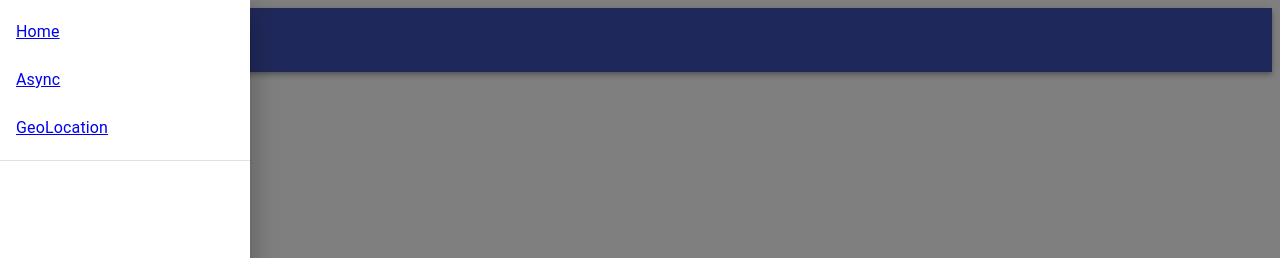
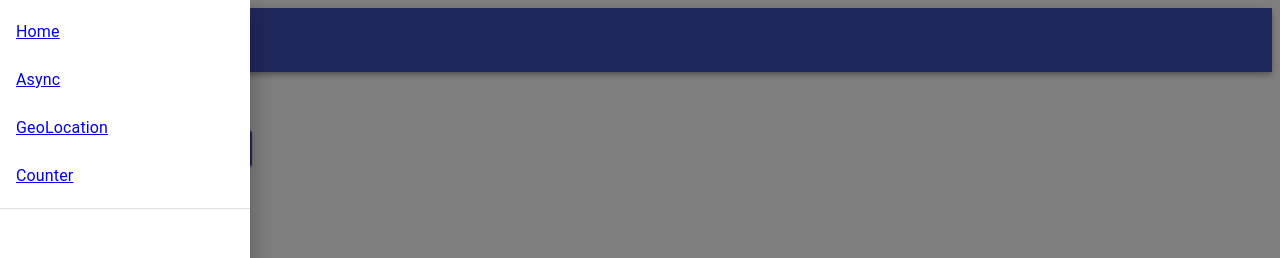
Before and after one commit to PSJgit/react-snippets, a React (Create React App) app: page /counter in a window 1280 px wide. Both pictures are taken after a click on the button "menu". Shown: the top 258 px of the page. Built offline with nearby package versions, Linux system fonts and the light colour scheme.

Commit message:
super basic counter example

```diff
--- a/src/App.js
+++ b/src/App.js
@@ -4,25 +4,20 @@ import { makeStyles } from '@material-ui/core/styles';
 import AppBar from '@material-ui/core/AppBar';
 import Toolbar from '@material-ui/core/Toolbar';
 import Typography from '@material-ui/core/Typography';
-import Button from '@material-ui/core/Button';
 import IconButton from '@material-ui/core/IconButton';
 import MenuIcon from '@material-ui/icons/Menu';
-
 import Drawer from '@material-ui/core/Drawer';
-
 import List from '@material-ui/core/List';
 import Divider from '@material-ui/core/Divider';
 import ListItem from '@material-ui/core/ListItem';
-import ListItemIcon from '@material-ui/core/ListItemIcon';
 import ListItemText from '@material-ui/core/ListItemText';
-import InboxIcon from '@material-ui/icons/MoveToInbox';
-import MailIcon from '@material-ui/icons/Mail';
 
 // snippets
 import Async from './components/Async/Async';
 import GeoLocation from './components/GeoLocation/GeoLocation';
+import Counter from './components/Counter/Counter';
 
-const routes = ['Home', 'Async', 'GeoLocation']
+const routes = ['Home', 'Async', 'GeoLocation', 'Counter']
 
 const useStyles = makeStyles(theme => ({
   root: {
@@ -37,7 +32,7 @@ const useStyles = makeStyles(theme => ({
   list: {
     width: 250,
   },
-  fullList: {
+  menu: {
     width: 250,
   },
 }));
@@ -46,7 +41,7 @@ export default function App() {
 
   const classes = useStyles();
 
-  const [menuState, setMenuState] = React.useState(false);
+  const [ menuState, setMenuState ] = React.useState(false);
 
   const toggleDrawer = open => event => {
     if (event.type === 'keydown' && (event.key === 'Tab' || event.key === 'Shift')) {
@@ -55,26 +50,23 @@ export default function App() {
     setMenuState(open);
   };
 
-  const fullList = () => (
+  const menu = () => (
     <div
-      className={classes.fullList}
+      className={classes.menu}
       role="presentation"
       onClick={toggleDrawer(false)}
       onKeyDown={toggleDrawer(false)}
     >
       <List>
-
-          {routes.map((text, index) => (
-            <Link to={`/${text.toLowerCase()}`}>
-              <ListItem button key={text}>
-                <ListItemText primary={text}/>
-              </ListItem>
-            </Link>
-          ))}
-
+        {routes.map((text) => (
+          <Link to={`/${text.toLowerCase()}`} key={text.toLowerCase()}>
+            <ListItem button key={text}>
+              <ListItemText primary={text}/>
+            </ListItem>
+          </Link>
+        ))}
       </List>
       <Divider />
-
     </div>
   );
 
@@ -82,10 +74,10 @@ export default function App() {
     <>
      <Router>
       <div className={classes.root}>
-        <AppBar position="static">
+        <AppBar position="static" color='primary'>
           <Toolbar>
-            <IconButton edge="start" className={classes.menuButton} color="inherit" aria-label="menu">
-              <MenuIcon onClick={toggleDrawer(true)}/>
+            <IconButton onClick={toggleDrawer(true)} edge="start" className={classes.menuButton} color="inherit" aria-label="menu">
+              <MenuIcon />
             </IconButton>
             <Typography variant="h6" className={classes.title}>
               Snippets
@@ -96,7 +88,7 @@ export default function App() {
       </div>
 
       <Drawer open={menuState} onClose={toggleDrawer(false)}>
-        {fullList()}
+        {menu()}
       </Drawer>
 
       <Switch>
@@ -105,6 +97,9 @@ export default function App() {
         </Route>
         <Route path="/geolocation">
           <GeoLocation />
+        </Route>
+        <Route path="/counter">
+          <Counter count={5}/>
         </Route>
         <Route path="/">
           <div>home</div>
--- /dev/null
+++ b/src/components/Counter/Counter.js
@@ -0,0 +1,34 @@
+import React, { useState, useEffect } from 'react';
+import { Button } from '@material-ui/core';
+import { makeStyles } from '@material-ui/core/styles';
+
+const useStyles = makeStyles(theme => ({
+  button: {
+    margin: theme.spacing(1),
+  }
+}));
+
+const Counter = (props) => {
+
+  const classes = useStyles();
+  const [ count, setCount ] = useState(props.count);
+
+  useEffect(() => {
+
+  }, []);
+
+  return (
+    <>
+      <p>The current count is {count}</p>
+      <Button variant="contained" color="primary" className={classes.button} onClick={() => {setCount(count + 1)}}>+1</Button>
+      <Button variant="contained" color="primary" className={classes.button} onClick={() => {setCount(count - 1)}}>-1</Button>
+      <Button variant="contained" color="primary" className={classes.button} onClick={() => {setCount(0)}}>reset</Button>
+    </>
+  )
+}
+
+Counter.defaultProps = {
+  count: 0
+}
+
+export default Counter;
```
